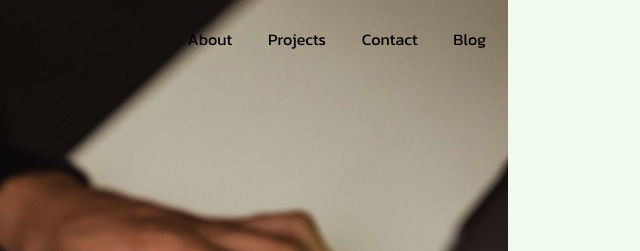
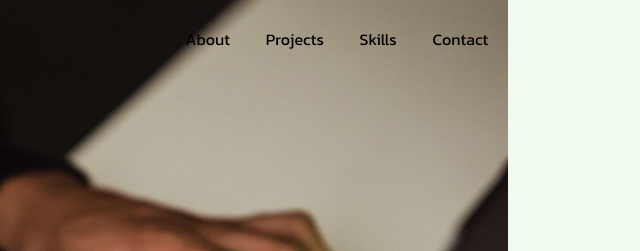
Before and after one commit to spoonhead0212/new-portfolio, a plain HTML site: page index.html in a window 1280 px wide. Shown: the top 251 px of the page, 260-900 px from the left. Drawn offline with Linux system fonts and the light colour scheme.

Commit message:
new repo

```diff
--- a/index.html
+++ b/index.html
@@ -18,8 +18,8 @@
                 <ul class="navigation">
                     <li><a href="#about">About</a></li>
                     <li><a href="#project">Projects</a></li>
+                    <li><a href="#">Skills</a></li>
                     <li><a href="#">Contact</a></li>
-                    <li><a href="#">Blog</a></li>
                 </ul>
                 <ul class="socials-icon">
                     <a href="#"><img src="images/twitter-svgrepo-com.svg" alt="twitter icon" width="40px"></a>
@@ -97,6 +97,8 @@
                 <div class="lining"></div>
             </div>
         </section>
+
+        <section></section>
     </main>
 </body>
 </html>
--- a/style.css
+++ b/style.css
@@ -178,13 +178,11 @@ h3 {
     display: flex;
     align-items: center;
     padding-inline: 2rem;
-    /* background-color: var(--yellow); */
     background-color: var(--light);
     transition: box-shadow 400ms ease-in-out;
 }
 
 .about-right_cont:hover {
-    /* box-shadow: 10px 10px #000000; */
     box-shadow: 10px 10px #ffff3f;
 }
 
```
